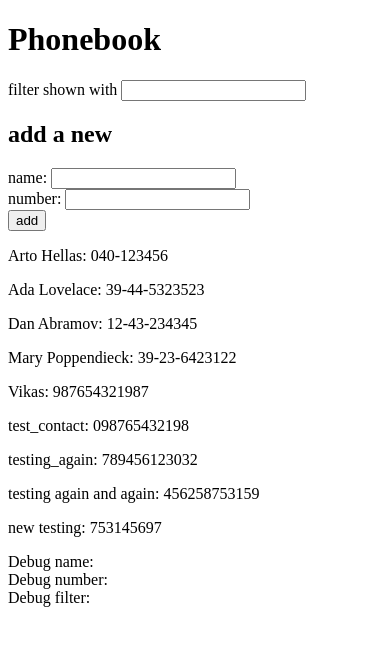
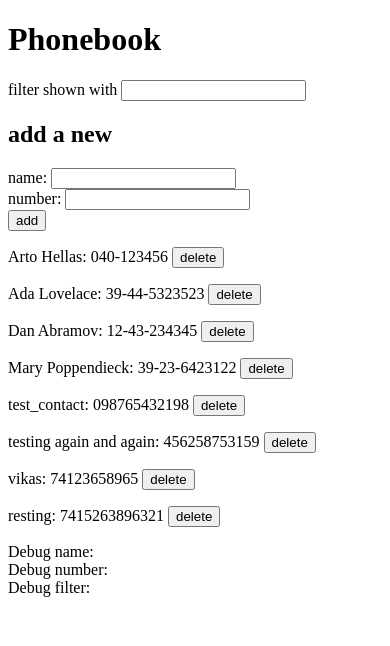
Before and after one commit to filmverse/-Part-2b-Communicating-with-server, a React (Create React App) app in the folder part2b/: page / in a window 390 px wide. Shown: the top 646 px of the page. Built offline with nearby package versions, Linux system fonts and the light colour scheme; data requests are answered from the project's data file.

Commit message:
phonebook app has been updated

```diff
--- a/part2b/db.json
+++ b/part2b/db.json
@@ -21,19 +21,9 @@
       "id": 4
     },
     {
-      "name": "Vikas",
-      "number": "987654321987",
-      "id": 5
-    },
-    {
       "name": "test_contact",
       "number": "098765432198",
       "id": 6
-    },
-    {
-      "name": "testing_again",
-      "number": "789456123032",
-      "id": 7
     },
     {
       "name": "testing again and again",
@@ -41,9 +31,14 @@
       "id": 8
     },
     {
-      "name": "new testing",
-      "number": "753145697",
+      "name": "vikas",
+      "number": "74123658965",
       "id": 9
+    },
+    {
+      "name": "resting",
+      "number": "7415263896321",
+      "id": 10
     }
   ]
 }
--- a/part2b/src/App.js
+++ b/part2b/src/App.js
@@ -48,6 +48,14 @@ const App = () => {
     }
   }
 
+  const removePerson = (id, name) => () => {
+    if (window.confirm(`Delete ${name}?`)) {
+      axios.delete(`http://localhost:3001/persons/${id}`).then(() => {
+        setPersons(persons.filter(person => person.name !== name))
+      })
+    }
+  }
+
   const handleChange = (setValue) => (event) => setValue(event.target.value)
 
   return (
@@ -69,6 +77,7 @@ const App = () => {
       <Person
         persons={persons}
         filterPerson={filterPerson}
+        removePerson={removePerson}
       />
 
       Debug name: {personName}<br />
--- a/part2b/src/components/Person.js
+++ b/part2b/src/components/Person.js
@@ -1,11 +1,11 @@
 
-const Person = ({ persons, filterPerson }) => {
+const Person = ({ persons, filterPerson, removePerson }) => {
     return (
         <div>
             {persons
                 .filter(person => person.name.toLowerCase().includes(filterPerson))
                 .map(person => (
-                    <p key={person.id}>{person.name}: {person.number}</p>
+                    <p key={person.id}>{person.name}: {person.number} <button onClick={removePerson(person.id, person.name)}>delete</button></p>
                 ))
             }
         </div>
```
